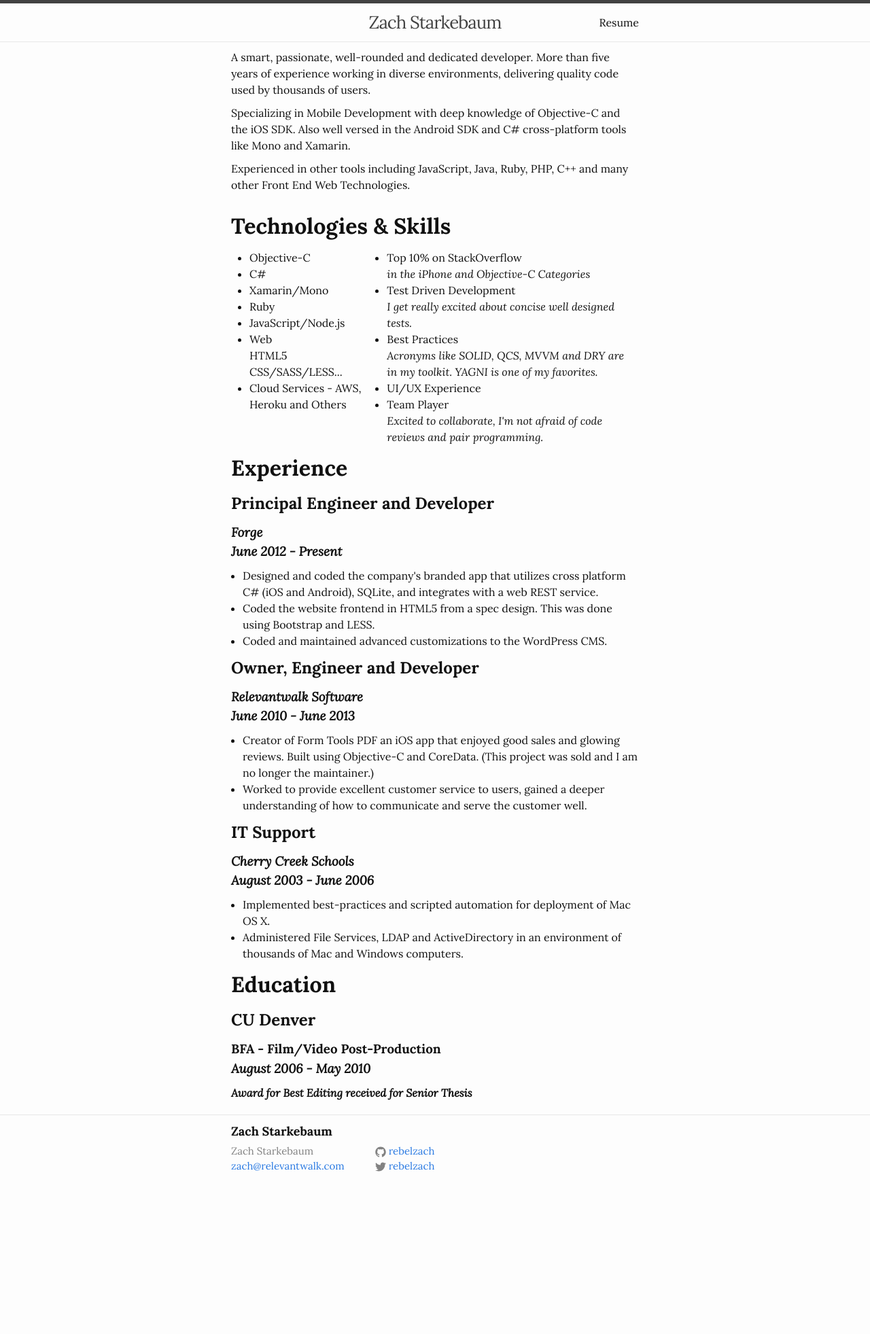
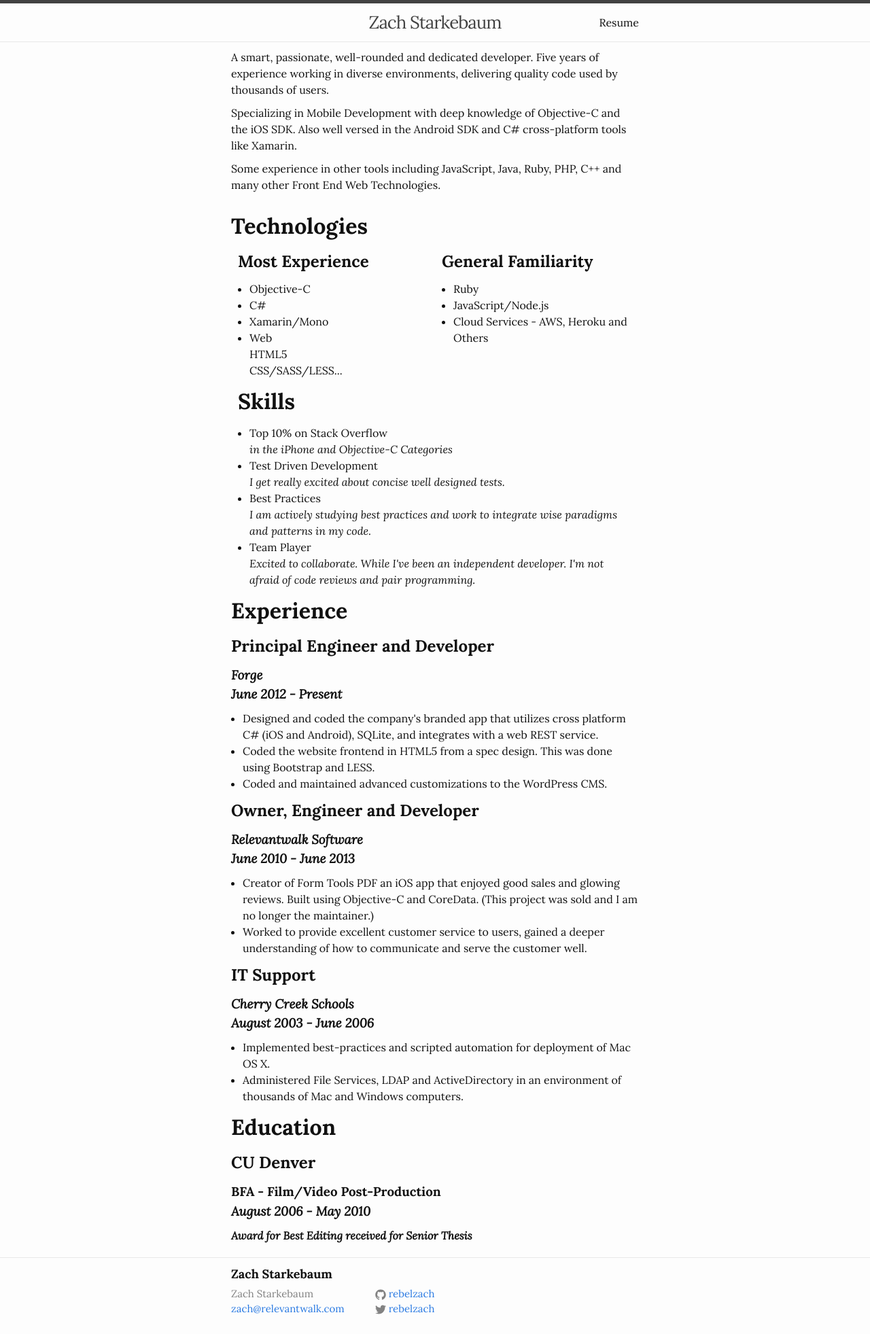
Before and after one commit to rebelzach/rebelzach.github.io, a Jekyll site: the page built from resume.html, in a window 1280 px wide. Shown: the whole page at 68% size. Built offline with Jekyll 4.4.1, drawn with Linux system fonts in a browser that asks for light colours; before the commit the page ends 1753 px from its top, so only the background shows below that.

Commit message:
Resume tweaks

```diff
--- a/_sass/_home.scss
+++ b/_sass/_home.scss
@@ -6,7 +6,7 @@
 }
 
 .skill-container {
-  //flex:1;
+  flex:1;
   padding: 0 10px;
 }
 
--- a/index.html
+++ b/index.html
@@ -11,7 +11,7 @@ layout: default
         <h2 class="home-heading">Hi, I'm Zach</h2>
         <h3 class="home-heading">I work hard to make great software.</h3>
         Focused on Mobile Development, especially
-        with iOS and Cross Platform C#/Mono. Experience with Full Stack Web Development in Node.js, Ruby, PHP and HTML5/CSS.
+        with iOS and Cross Platform C#/Mono. General Experience with HTML5/CSS and web backend.
       </div>
     </div>
   </div>
--- a/resume.html
+++ b/resume.html
@@ -6,34 +6,41 @@ title: Resume
 <div class="content">
   <div class="bio-container">
     <div class="bio-content">
-      <p>A smart, passionate, well-rounded and dedicated developer. More than five years of experience working in diverse environments, delivering quality code used by thousands of users.</p>
+      <p>A smart, passionate, well-rounded and dedicated developer. Five years of experience working in diverse environments, delivering quality code used by thousands of users.</p>
 
-      <p>Specializing in Mobile Development with deep knowledge of Objective-C and the iOS SDK. Also well versed in the Android SDK and C# cross-platform tools like Mono and Xamarin.</p>
+      <p>Specializing in Mobile Development with deep knowledge of Objective-C and the iOS SDK. Also well versed in the Android SDK and C# cross-platform tools like Xamarin.</p>
 
-      <p>Experienced in other tools including JavaScript, Java, Ruby, PHP, C++ and many other Front End Web Technologies.</p>
+      <p>Some experience in other tools including JavaScript, Java, Ruby, PHP, C++ and many other Front End Web Technologies.</p>
     </div>
   </div>
-  <h1 class="resume-heading">Technologies & Skills</h1>
+  <h1 class="resume-heading">Technologies</h1>
   <div class="skills-container">
     <div class="skill-container">
+      <h2>Most Experience</h2>
       <ul>
         <li>Objective-C</li>
         <li>C#</li>
         <li>Xamarin/Mono</li>
+        <li>Web<br>HTML5<br>CSS/SASS/LESS...</li>
+      </ul>
+    </div>
+    <div class="skill-container">
+      <h2>General Familiarity</h2>
+      <ul>
         <li>Ruby</li>
         <li>JavaScript/Node.js</li>
-        <li>Web<br>HTML5<br>CSS/SASS/LESS...</li>
         <li>Cloud Services - AWS, Heroku and Others</li>
       </ul>
     </div>
-
+  </div>
+  <div class="skills-container">
     <div class="skill-container">
+      <h1 class="resume-heading">Skills</h1>
       <ul>
-        <li>Top 10% on StackOverflow<br><em>in the iPhone and Objective-C Categories</em></li>
+        <li>Top 10% on Stack Overflow<br><em>in the iPhone and Objective-C Categories</em></li>
         <li>Test Driven Development<br><em>I get really excited about concise well designed tests.</em></li>
-        <li>Best Practices<br><em>Acronyms like SOLID, QCS, MVVM and DRY are in my toolkit. YAGNI is one of my favorites.</em></li>
-        <li>UI/UX Experience<br><em></em></li>
-        <li>Team Player<br><em>Excited to collaborate, I'm not afraid of code reviews and pair programming.</em></li>
+        <li>Best Practices<br><em>I am actively studying best practices and work to integrate wise paradigms and patterns in my code.</em></li>
+        <li>Team Player<br><em>Excited to collaborate. While I've been an independent developer. I'm not afraid of code reviews and pair programming.</em></li>
       </ul>
     </div>
   </div>
```
